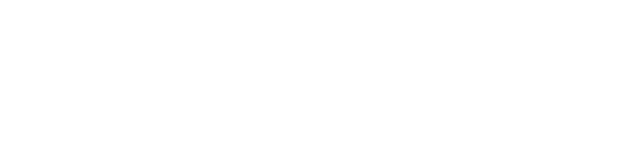
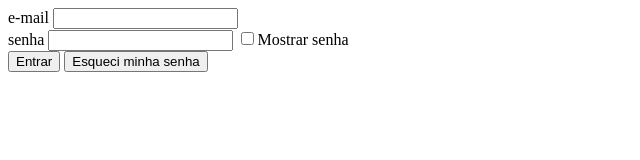
Before and after one commit to camimonteiro/Project_FrontEnders_Mod2, a plain HTML site: page login.html in a window 1280 px wide. Shown: the whole page, without its empty margins (0-640 px from the left). Drawn offline with Linux system fonts and the light colour scheme.

Commit message:
Criação
Foi feito o campo para e-mail(com a validação no html) e senha(onde a mesma vem oculta) coloquei também uma opção para ver senha, o botão para entrar na conta e um para recuperação senha(ainda sem link para caminho)

```diff
--- a/login.html
+++ b/login.html
@@ -8,6 +8,17 @@
     <title>login</title>
 </head>
 <body>
-
+    <form>
+        <div>
+            <Label>e-mail</Label>
+            <input type="email" name="email" id="email">
+        </div>
+        <div>
+            <label>senha</label>
+            <input type="password" name="senha" id="senha">
+            <input type="checkbox" onclick="mostrarOcultarSenha()">Mostrar senha
+        </div>
+        <button id="botaoEntrar">Entrar</button>
+        <a href="" target=""><button>Esqueci minha senha</button></a>
 </body>
 </html>
--- a/login.js
+++ b/login.js
@@ -0,0 +1,8 @@
+function mostrarOcultarSenha(){
+    var senha = document.getElementById("senha");
+    if(senha.type == "password"){
+        senha.type = "text";
+    } else {
+        senha.type = "password";
+    }
+}
```
